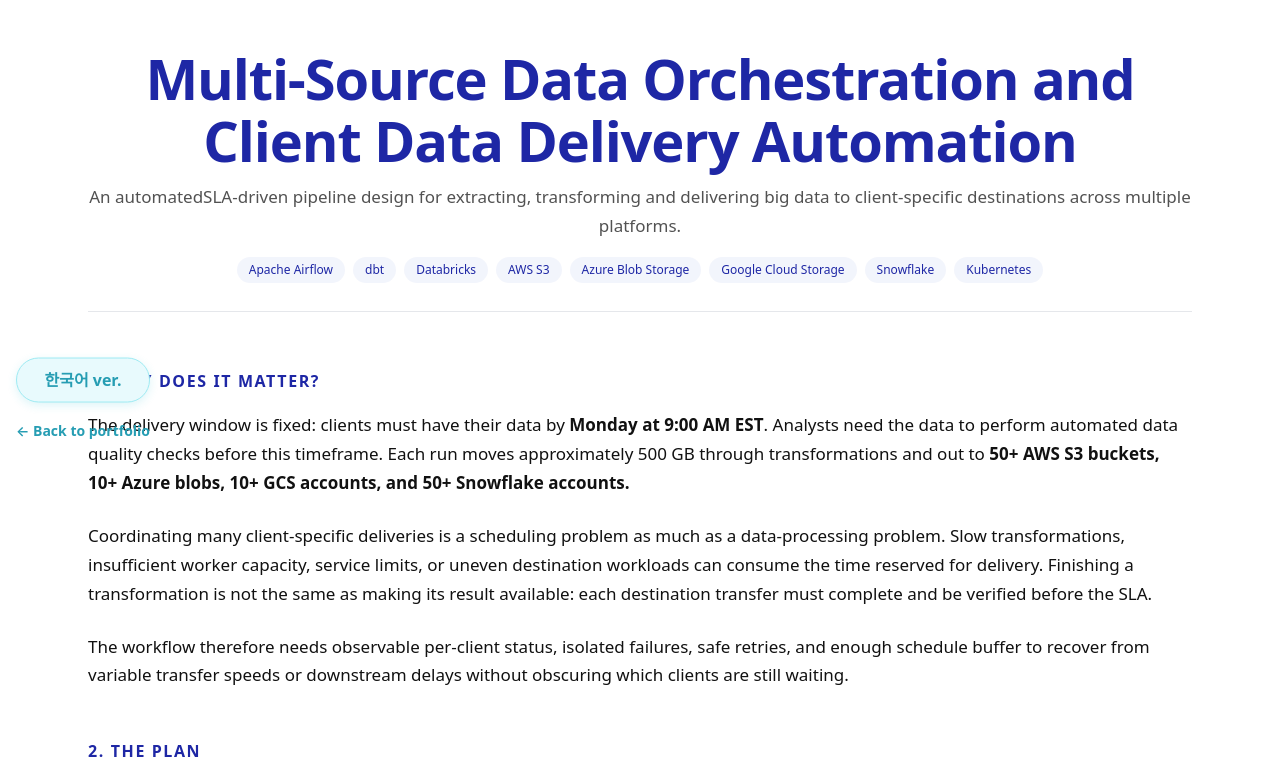
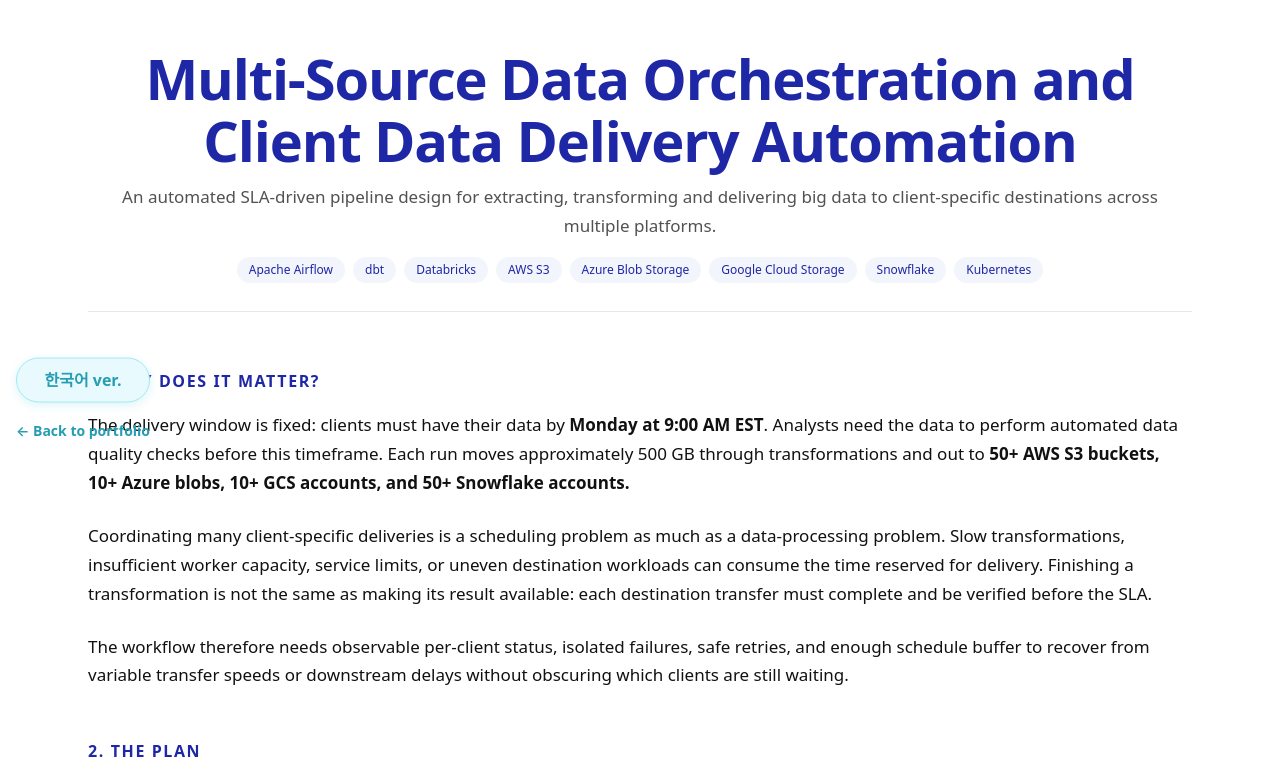
Before and after one commit to jkim332/joohakim, a plain HTML site: page data-delivery.html in a window 1280 px wide. Shown: the top 780 px of the page. Drawn offline with Linux system fonts and the light colour scheme; a web font is replaced by a local one.

Commit message:
typo fix

```diff
--- a/data-delivery.html
+++ b/data-delivery.html
@@ -119,7 +119,7 @@
 <div class="wrap">
   <header>
     <h1>Multi-Source Data Orchestration and Client Data Delivery Automation</h1>
-    <p class="subtitle">An automatedSLA-driven pipeline design for extracting, transforming and delivering big data to client-specific destinations across multiple platforms.</p>
+    <p class="subtitle">An automated SLA-driven pipeline design for extracting, transforming and delivering big data to client-specific destinations across multiple platforms.</p>
     <ul class="project-tags" aria-label="Technologies used">
       <li>Apache Airflow</li>
       <li>dbt</li>
```
